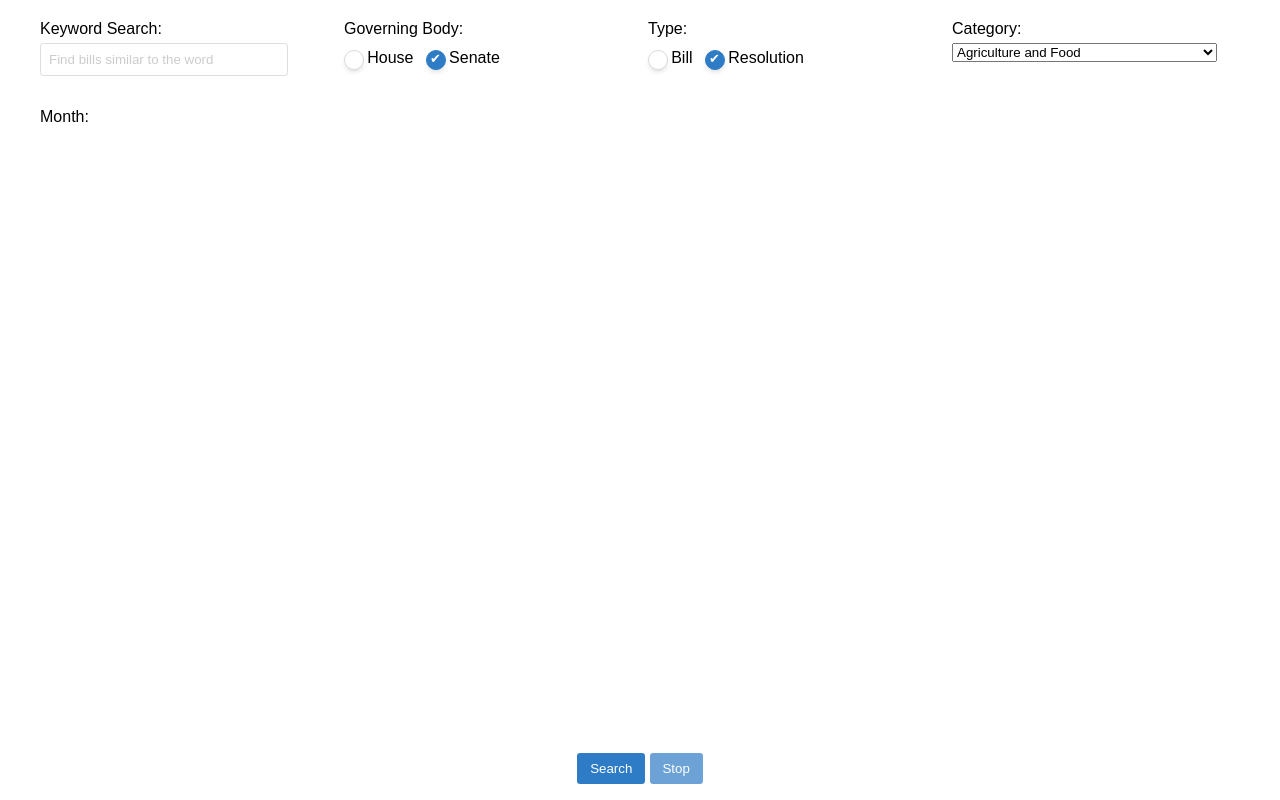
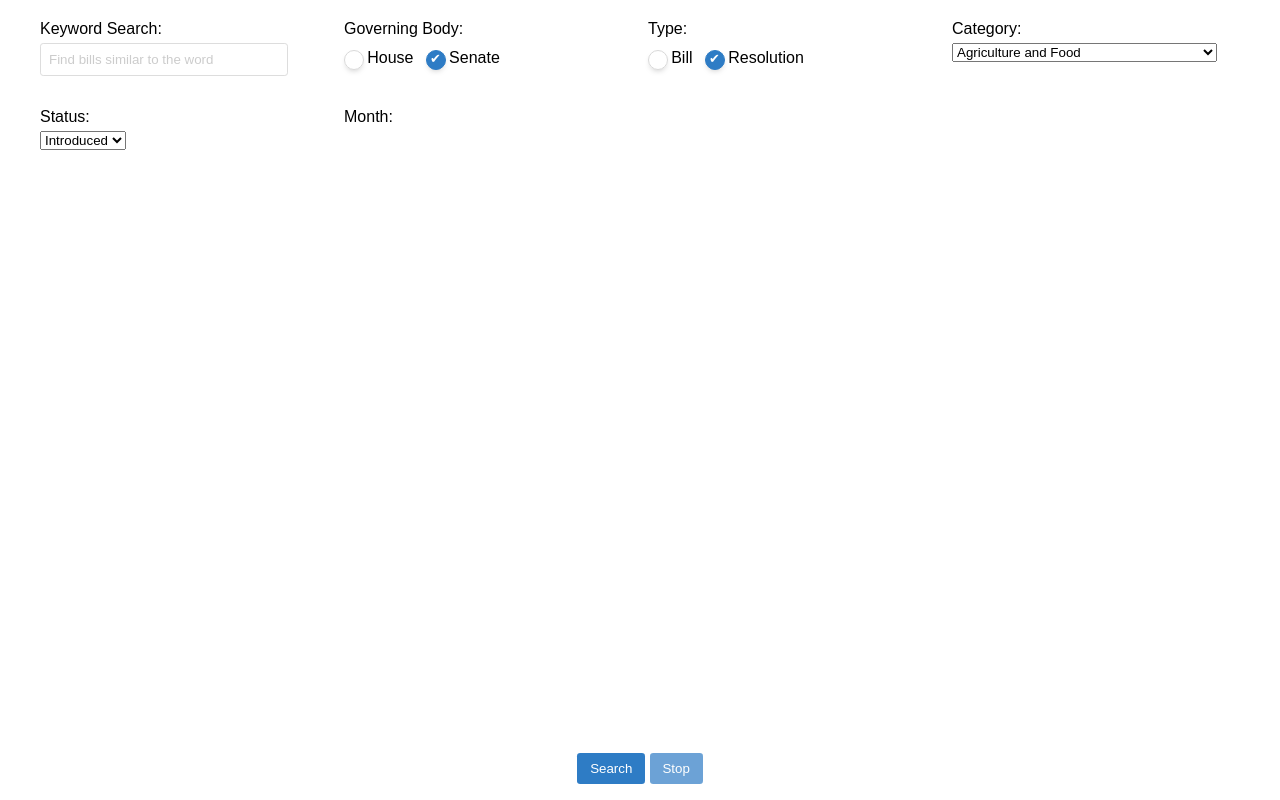
Before and after one commit to rushimanche/nflscraper, a website: page public/index.html in a window 1280 px wide. Drawn offline with Linux system fonts and the light colour scheme.

Commit message:
added status div

```diff
--- a/public/index.html
+++ b/public/index.html
@@ -77,6 +77,19 @@
       </div>
 
       <div class="form-input">
+        <label for="input-status">Status:</label>
+        <br>
+        <select name="status" type="text" id="input-status">
+          <option value="Introduced">Introduced</option>
+          <option value="Engrossed">Engrossed</option>
+          <option value="Enrolled">Enrolled</option>
+          <option value="Passed">Passed</option>
+          <option value="Vetoed">Vetoed</option>
+          <option value="Scheduled">Scheduled</option>
+        </select>
+      </div>
+
+      <div class="form-input">
         <label for="month-slider">Month:</label>
         <br>
         <div id="month-slider"></div>
```
Also changed, not shown: server.js (+3 -5 lines).
